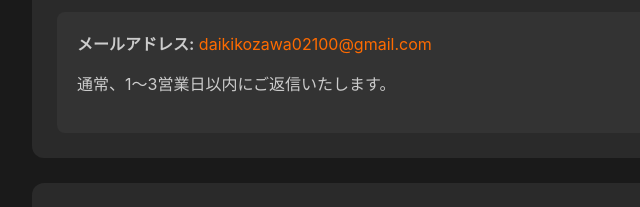
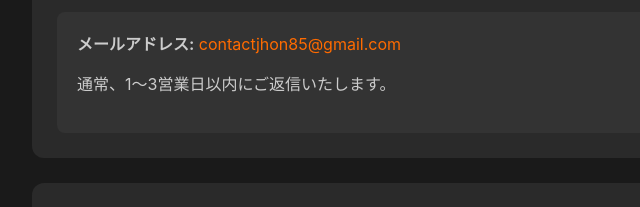
Before and after one commit to Mymeey/vote-app-docs, a plain HTML site: page index.html in a window 1280 px wide. Shown: the part 424-631 px from the top of the page, 228-868 px from the left. Drawn offline with Linux system fonts and the light colour scheme.

Commit message:
Update support email address

```diff
--- a/index.html
+++ b/index.html
@@ -122,7 +122,7 @@
             <h2>お問い合わせ</h2>
             <p>アプリに関するご質問、ご要望、不具合のご報告などがございましたら、以下の方法でお問い合わせください。</p>
             <div class="contact-info">
-                <p><strong>メールアドレス:</strong> <a href="mailto:daikikozawa02100@gmail.com">daikikozawa02100@gmail.com</a></p>
+                <p><strong>メールアドレス:</strong> <a href="mailto:contactjhon85@gmail.com">contactjhon85@gmail.com</a></p>
                 <p>通常、1〜3営業日以内にご返信いたします。</p>
             </div>
         </div>
```
Also changed, not shown: support.html (+1 -1 lines).
